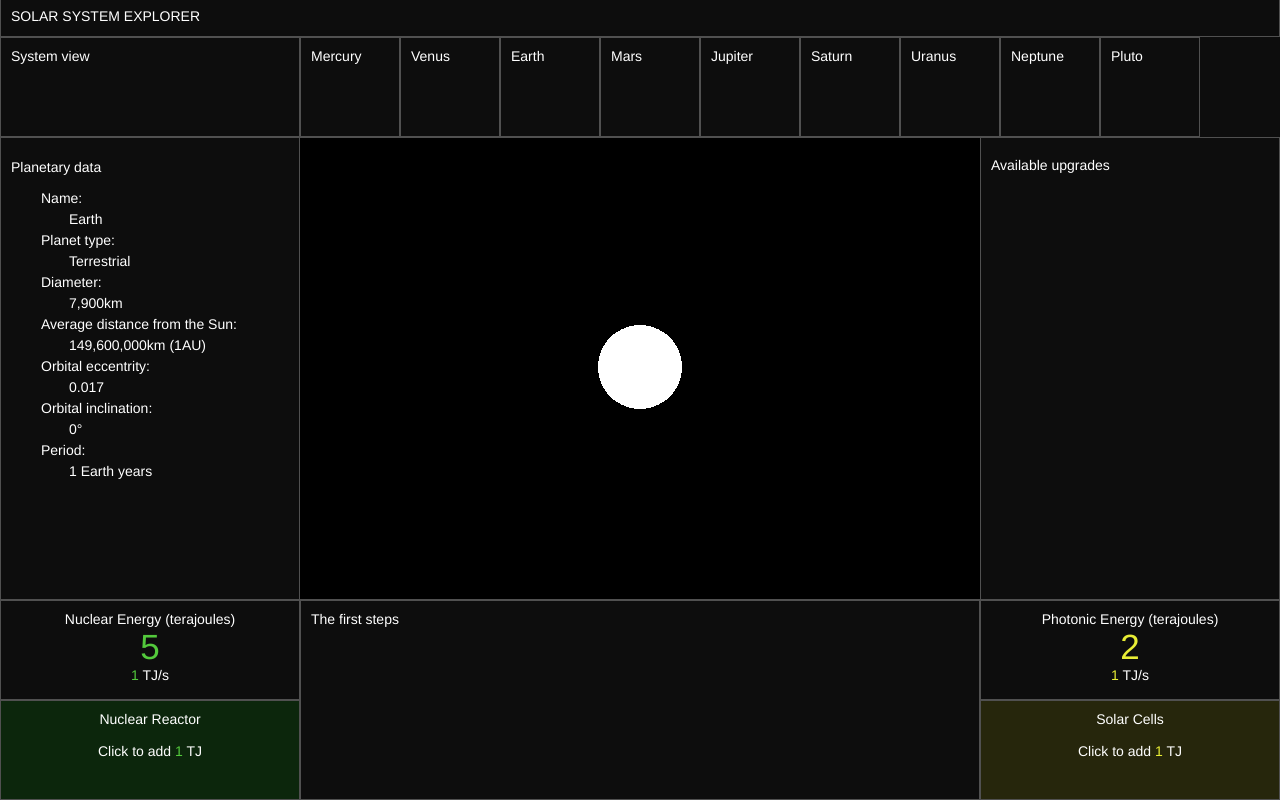
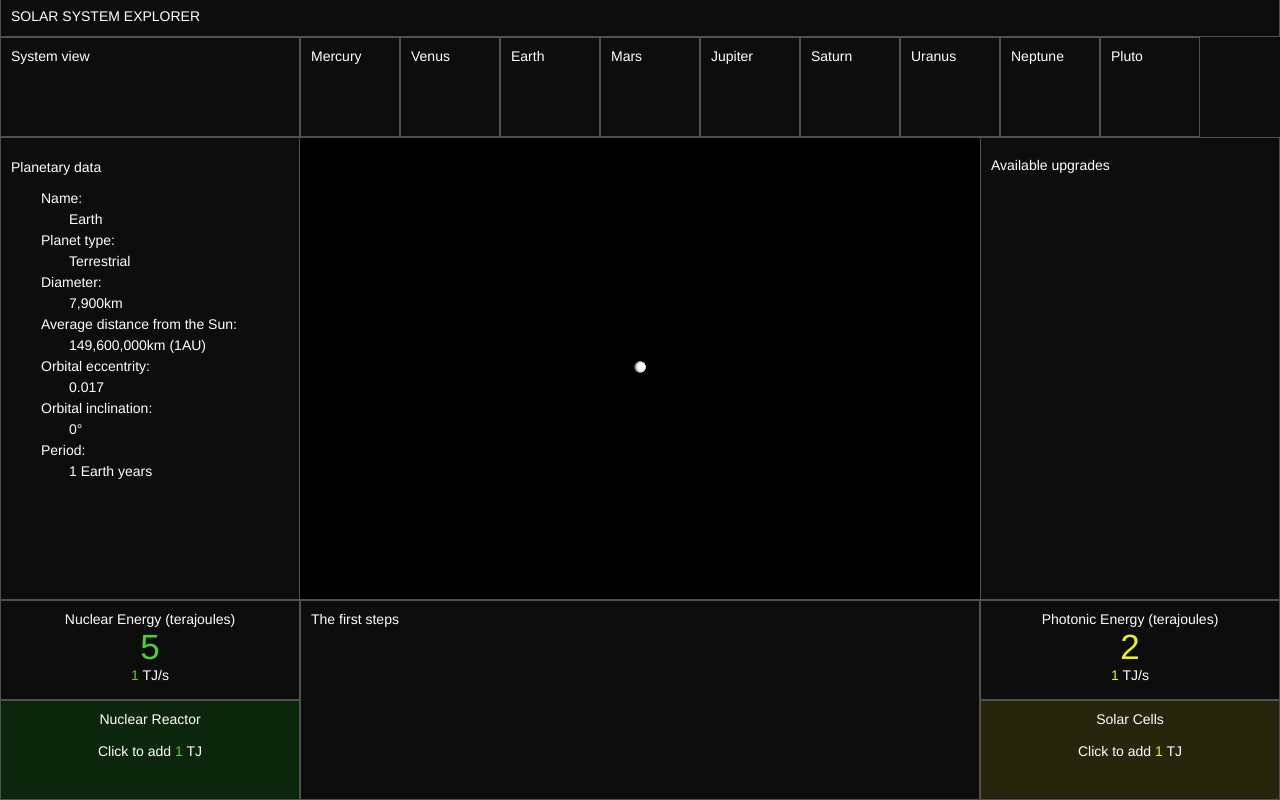
Before and after one commit to philprior/spacegame, a plain HTML site: page spacegame.html in a window 1280 px wide. Drawn offline with Linux system fonts and the light colour scheme.

Commit message:
Corrected gfx integration issues.
Added dynamic camera positions.
integrated viewer.js code into spacegamemechanics

```diff
--- a/spacegame.css
+++ b/spacegame.css
@@ -14,7 +14,7 @@ h1 {
 }
 
 #ui {
-	opacity: 1;
+	opacity: 0;
 	transition: 3s;
 }
 
--- a/spacegame.html
+++ b/spacegame.html
@@ -51,6 +51,6 @@
 </div>
 <script src="three.min.js"></script>
 <script src="spacegamemechanics.js"></script>
-<script src="viewer.js"></script>
+<!--script src="viewer.js"></script-->
 </body>
 </html>
--- a/spacegamemechanics.js
+++ b/spacegamemechanics.js
@@ -346,7 +346,7 @@ class Orbit {
 let sol = new StellarObject("Sol", "Star", 1390, 0, 0, 0, 0, 0);
 
 var planets = [];
-let planetMercury = new StellarObject("Mercury", "Terrestrial", 3.0, 0.4, 5790, 0.241, 0.208, 7.00, 0);
+let planetMercury = new StellarObject("Mercury", "Terrestrial", 3.0, 0.4, 57900, 0.241, 0.208, 7.00, 0);
 planets.push(planetMercury);
 let planetVenus = new StellarObject("Venus", "Terrestrial", 7.5, 0.7, 108200, 0.615, 0.007, 3.39, 0);
 planets.push(planetVenus);
@@ -445,7 +445,7 @@ document.getElementById(resourceTwo.getName()+"_booster").addEventListener("clic
 
 document.getElementById("system_button")
 	.addEventListener("click", function(){
-										loadViewer("system");
+										currentPlanet = "system";
 										showHidePlanetaryData("hide");
 										showHideUpgrades("hide");
 										});
@@ -460,7 +460,6 @@ for (var i=0,len=planetbuttons.length; i<len; i++) {
 function planetButtonListener(planet){
 	document.getElementById(planet).addEventListener("click", function(){
 										currentPlanet = planet;
-										loadViewer(planet);
 										loadPlanetaryData(planet);
 										showHidePlanetaryData("show");
 										showHideUpgrades("show");
@@ -623,21 +622,6 @@ function updateBoosters() {
 	document.getElementById("p_boost_amount").innerHTML = resourceTwoBoost;
 }
 
-// Loads the content for the viewer panel
-function loadViewer(planet) {
-	//camera.position.set(orbits[planet].getX(), orbits[planet].getY(), 100 + orbits[planet].getZ());
-	//planetSphere.material.map = THREE.ImageUtils.loadTexture("images/" + planet + "map.jpg");
-	//planetSphere.material.needsUpdate = true;
-}
-
-// Initial screen layout, centred on Earth
-var currentPlanet = "earth";
-loadViewer(currentPlanet);
-loadPlanetaryData(currentPlanet);
-showHidePlanetaryData("show");
-showHideUpgrades("show");
-fadein("ui");
-//planetExplored("earth");
 
 // Scrolls the story pane to the top of the next item automatically
 function scrollStory(identifier) {
@@ -654,13 +638,88 @@ function fadeout(identifier){
 	document.querySelector("#"+identifier).style.opacity = 0;
 }
 
+// Initial screen layout, centred on Earth
+var currentPlanet = "earth";
+loadPlanetaryData(currentPlanet);
+showHidePlanetaryData("show");
+showHideUpgrades("show");
+fadein("ui");
+//planetExplored("earth");
+
 // Update rate, once every 10th of a second
 setInterval(gameMain, 100);
 
-// Main function
+///////////////////////////////////
+// Main function //////////////////
+///////////////////////////////////
+
 function gameMain(){
 	incrementResources();
 	addUpgradeEvents();
 	checkUpgradeDisplay(currentPlanet);
 	updateBoosters();
 }
+
+///////////////////////////////////
+// Viewer code ////////////////////
+///////////////////////////////////
+
+// Set the renderer and assign it to a div
+var renderer = new THREE.WebGLRenderer();
+var targetDiv = document.getElementById("viewer");
+renderer.setSize(targetDiv.clientWidth, targetDiv.clientHeight);
+targetDiv.appendChild(renderer.domElement);
+
+// Create the scene and camera
+var scene = new THREE.Scene();
+var camera = new THREE.PerspectiveCamera(75, targetDiv.offsetWidth / targetDiv.clientHeight, 0.1, 50000000);
+
+// add a white sphere
+//var geometry = new THREE.SphereGeometry(10, 32, 32);
+var sunGeometry = new THREE.SphereGeometry(sol.getDiameter()/2, 32, 32);
+var sunMaterial = new THREE.MeshBasicMaterial();
+var material = new THREE.MeshPhongMaterial();
+var sunModel = new THREE.Mesh(sunGeometry, sunMaterial);
+scene.add(sunModel);
+
+
+var planetModels = [];
+for (let i=0, len=planets.length; i<len; i++) {
+	let geometry = new THREE.SphereGeometry((planets[i].getDiameter()/2), 32, 32);
+	planetModels[i] = new THREE.Mesh(geometry, material);
+	scene.add(planetModels[i]);
+}
+
+
+var ambientLight = new THREE.AmbientLight(0xffffff, 0.2);
+var light = new THREE.PointLight(0xffffff);
+light.position.set(0,0,0).normalize();
+scene.add(ambientLight);
+scene.add(light);
+
+// redraws the camera and renderer on a window resize
+window.addEventListener('resize', function(){
+	renderer.setSize(0,0);
+	renderer.setSize(targetDiv.offsetWidth, targetDiv.offsetHeight);
+	camera.aspect = targetDiv.offsetWidth / targetDiv.clientHeight;
+	camera.updateProjectionMatrix();
+});
+
+function animate() {
+
+	for (let i=0, len=planets.length; i<len; i++) {
+
+		if (currentPlanet.toUpperCase()==="SYSTEM") {
+			camera.position.set(0, 0, 500000);
+		} else if (currentPlanet.toUpperCase()===planets[i].getName().toUpperCase()) {
+			camera.position.set(orbits[i].getX(), orbits[i].getY(), 200 + orbits[i].getZ());
+		}
+
+		planetModels[i].position.set(orbits[i].getX(), orbits[i].getY(), orbits[i].getZ());
+		orbits[i].update();
+	}
+
+	requestAnimationFrame(animate);
+	renderer.render(scene, camera);
+}
+animate();
--- a/viewer.js
+++ b/viewer.js
@@ -44,9 +44,17 @@ window.addEventListener('resize', function(){
 function animate() {
 
 	for (let i=0, len=planets.length; i<len; i++) {
+
+		if (currentPlanet.toUpperCase()==="SYSTEM") {
+			camera.position.set(0, 0, 5000);
+		} else if (currentPlanet.toUpperCase()===planets[i].getName().toUpperCase()) {
+			camera.position.set(orbits[i].getX(), orbits[i].getY(), 200 + orbits[i].getZ());
+		}
+
 		planetModels[i].position.set(orbits[i].getX(), orbits[i].getY(), orbits[i].getZ());
 		orbits[i].update();
 	}
+
 	requestAnimationFrame(animate);
 	renderer.render(scene, camera);
 }
```
